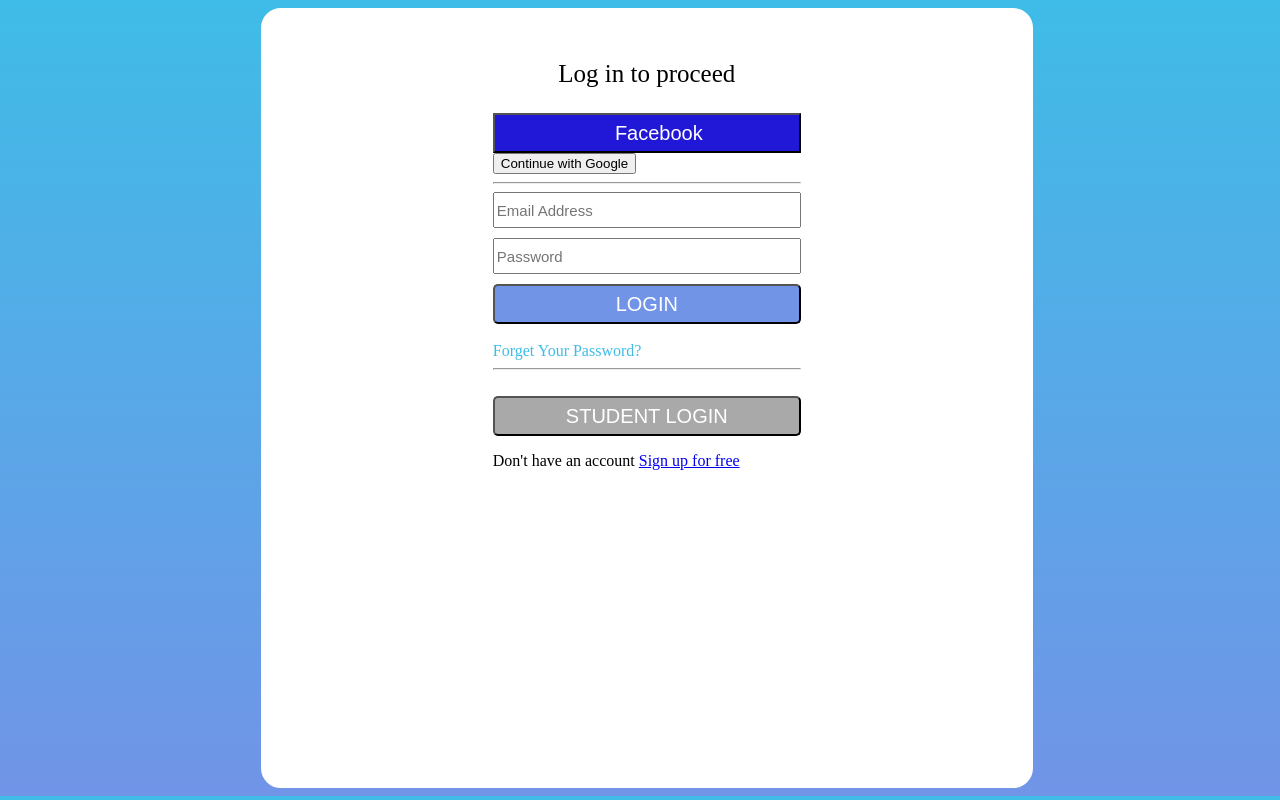
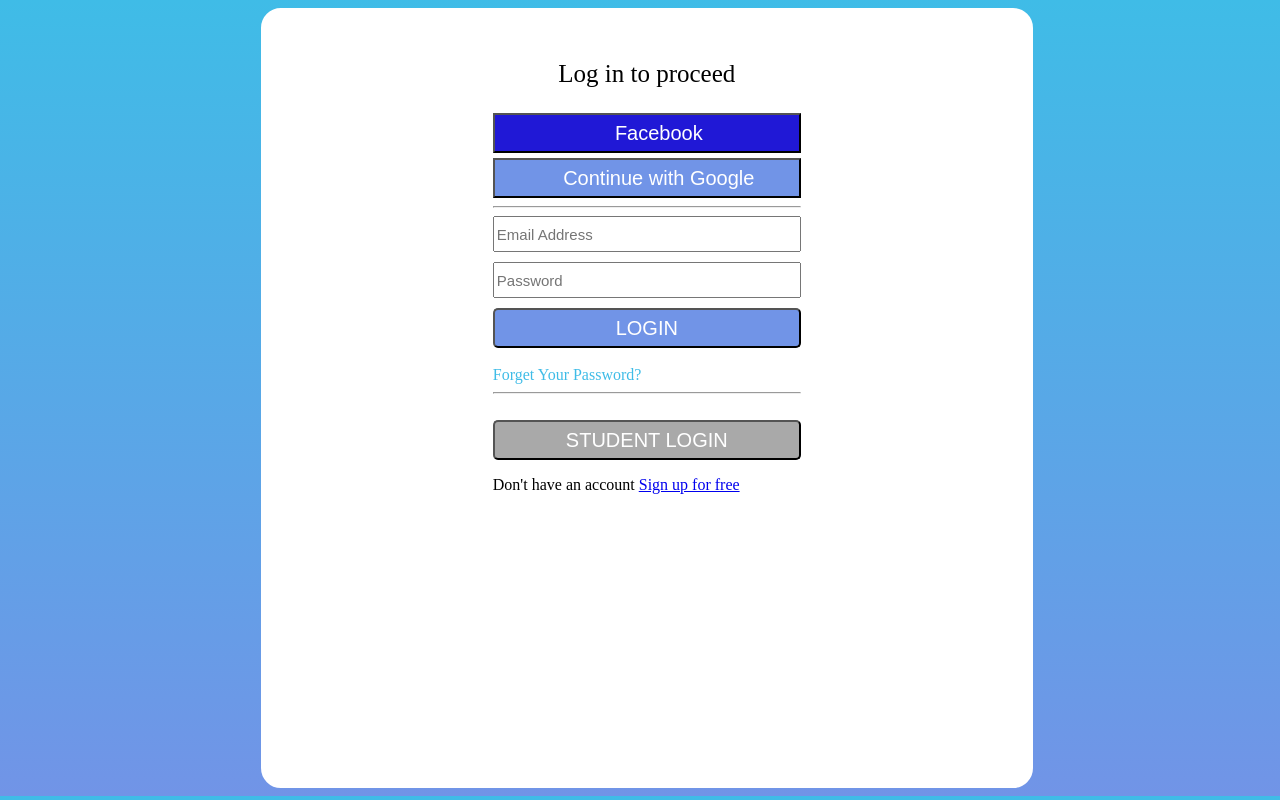
Before and after one commit to Xertifiedloaded/first_tutorial, a plain HTML site: page index.html in a window 1280 px wide. Drawn offline with Linux system fonts and the light colour scheme.

Commit message:
my changes

```diff
--- a/login.css
+++ b/login.css
@@ -32,7 +32,7 @@ body {
     width: 100%;
 }
 
-#contd/ {
+#contd{
     height: 40px;
     font-size: 20px;
     background-color: #7194e7;
```
